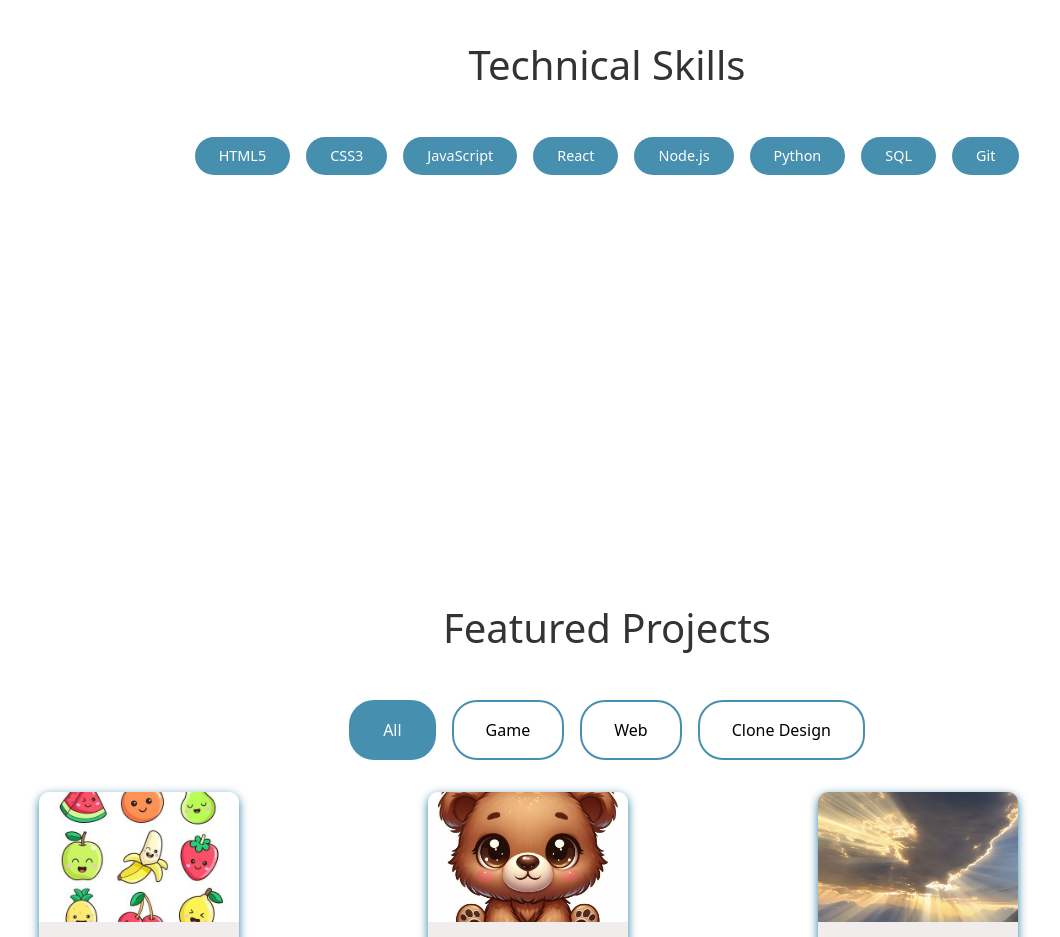
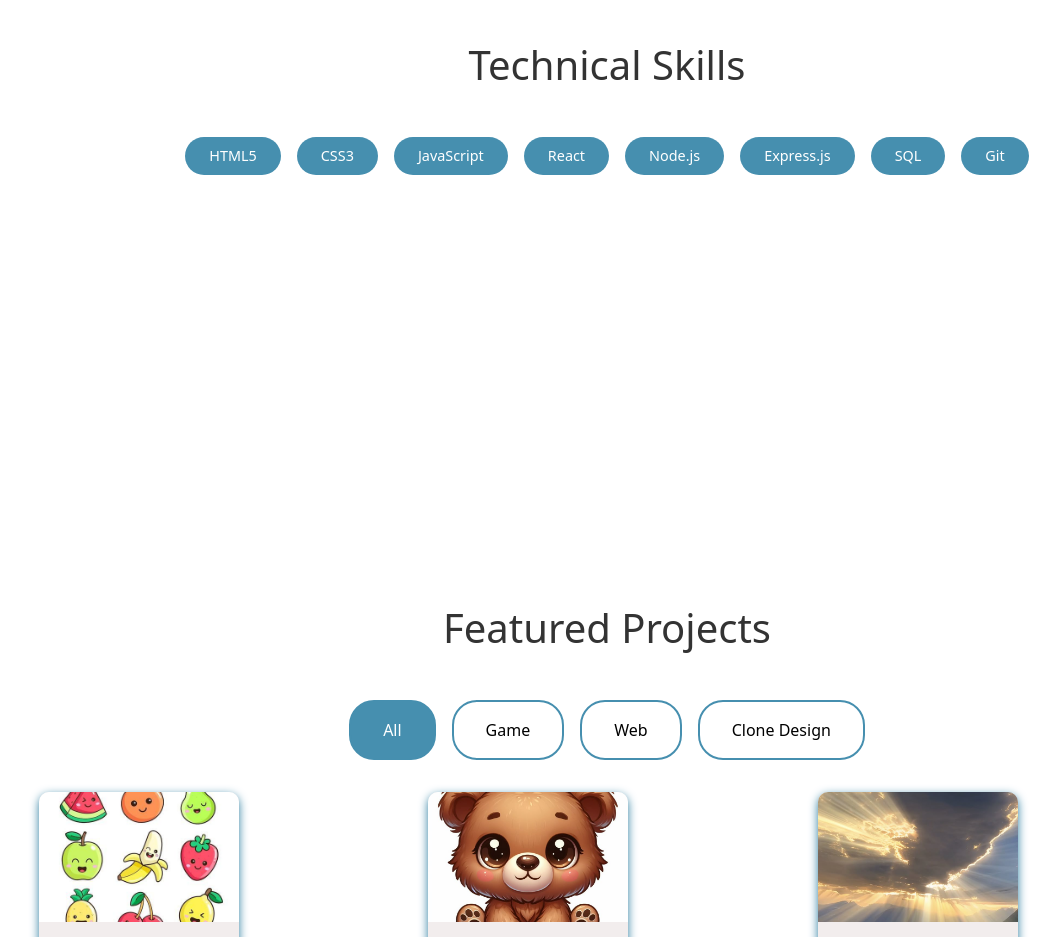
Before and after one commit to JahidaJinar/Jinar-s-Portfolio, a plain HTML site: page index.html in a window 1280 px wide. Shown: the part 1940-2877 px from the top of the page, without its empty margins (33-1093 px from the left). Drawn offline with nearby package versions, Linux system fonts and the light colour scheme.

Commit message:
Update index.html

```diff
--- a/index.html
+++ b/index.html
@@ -115,7 +115,7 @@
           <span class="skill">JavaScript</span>
           <span class="skill">React</span>
           <span class="skill">Node.js</span>
-          <span class="skill">Python</span>
+          <span class="skill">Express.js</span>
           <span class="skill">SQL</span>
           <span class="skill">Git</span>
         </div>
@@ -218,7 +218,7 @@
             </h3>
             <p class="project-description">Using HTML & CSS.</p>
           </div>
-          <!-- Add more projects with data-category -->
+
         </div>
       </div>
     </section>
@@ -236,7 +236,7 @@
             </p>
             <a href="#" class="read-more">Read More</a>
           </article>
-          <!-- Add more blog posts -->
+
         </div>
       </div>
     </section>
@@ -250,7 +250,6 @@
             <p class="testimonial-text">"No comments yet..."</p>
             <p class="testimonial-author">- None</p>
           </div>
-          <!-- Add more testimonials -->
         </div>
       </div>
     </section>
```
